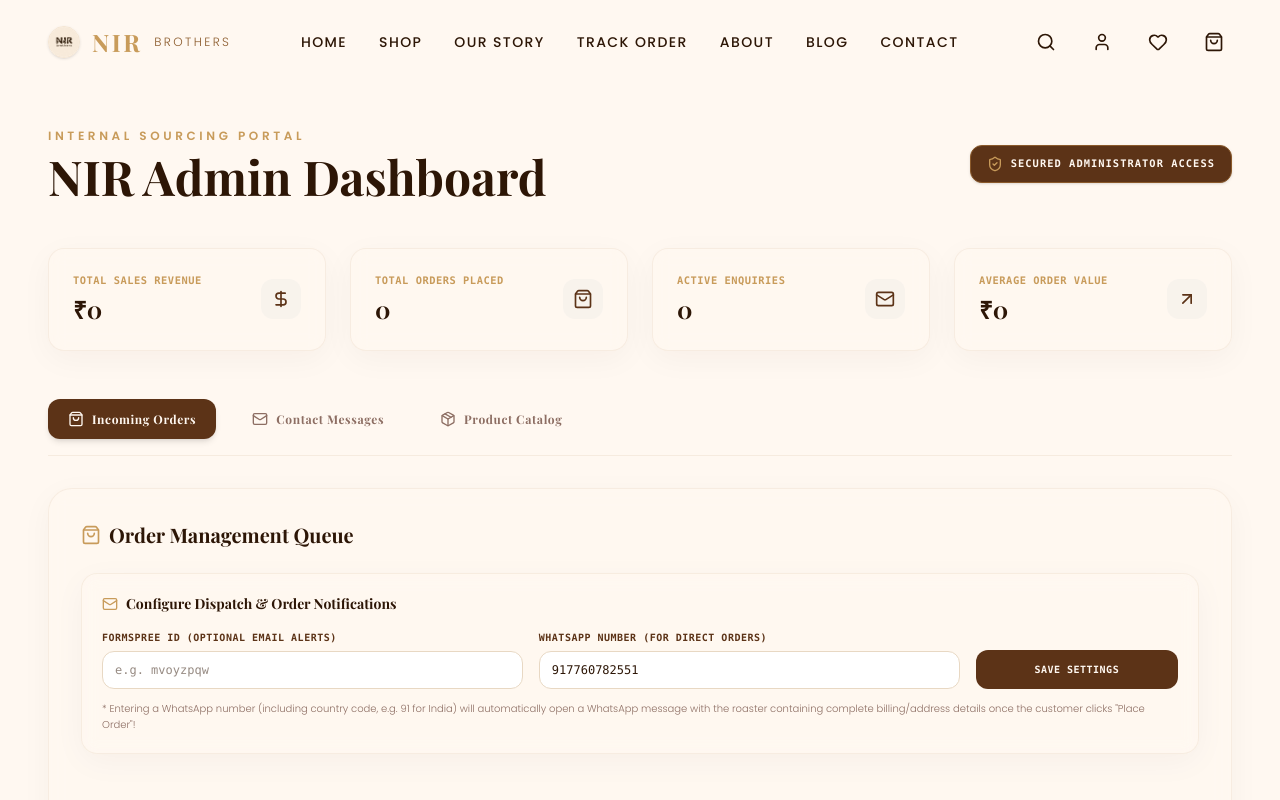
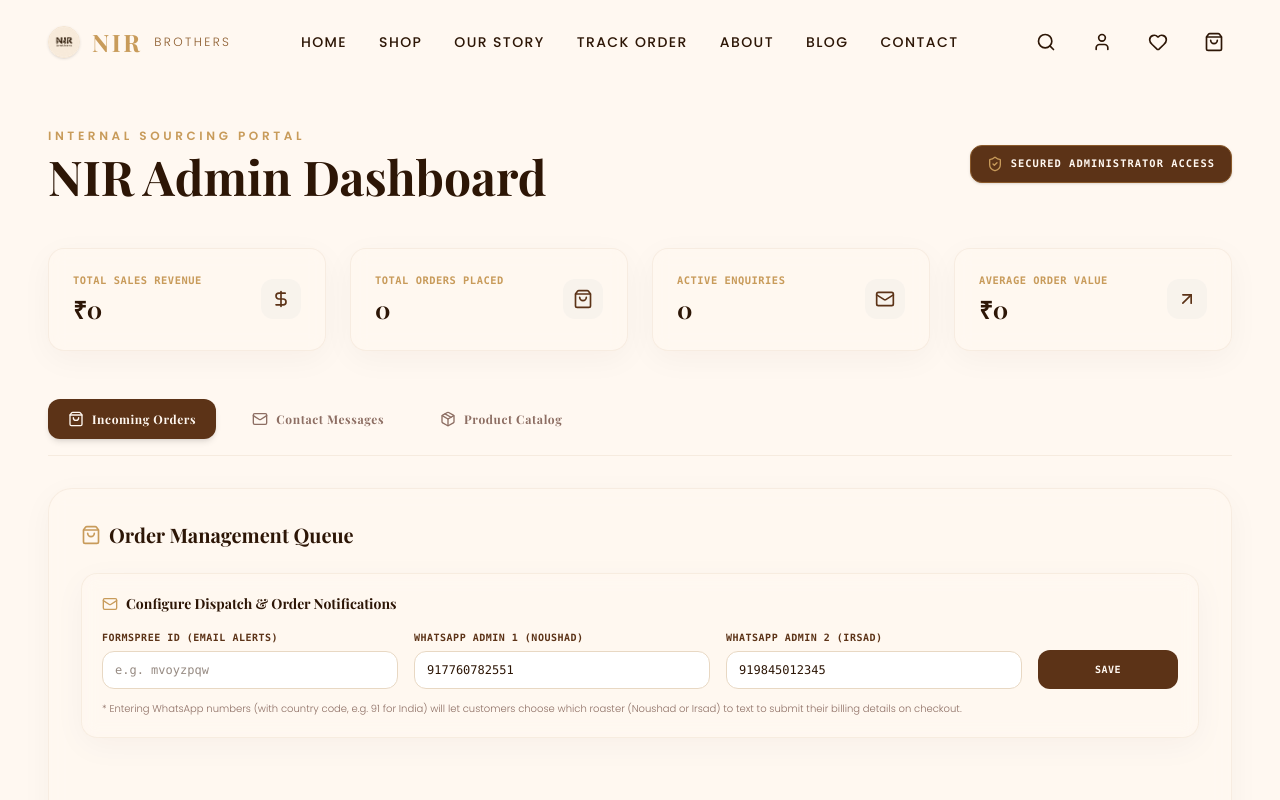
Before and after one commit to rumaizmohammed7-cmd/nir-brothers-coffee, a React (Vite) app: page /admin in a window 1280 px wide. Shown: the top 800 px of the page. Built offline with nearby package versions, Linux system fonts and the light colour scheme; a web font is replaced by a local one.

Commit message:
add support for configuring and choosing between two WhatsApp admin numbers during order checkout

```diff
--- a/src/pages/Admin.jsx
+++ b/src/pages/Admin.jsx
@@ -20,6 +20,7 @@
   });
   const [formspreeId, setFormspreeId] = useState('');
   const [whatsappNumber, setWhatsappNumber] = useState('');
+  const [whatsappNumber2, setWhatsappNumber2] = useState('');
   const [imageString, setImageString] = useState('');
   const [imagePreview, setImagePreview] = useState('');
 
@@ -30,6 +31,7 @@
     setFormspreeId(localStorage.getItem('nir_formspree_id') || '');
     // Load WhatsApp Number
     setWhatsappNumber(localStorage.getItem('nir_whatsapp_number') || '917760782551');
+    setWhatsappNumber2(localStorage.getItem('nir_whatsapp_number_2') || '919845012345');
 
     // Load orders
     const loadedOrders = JSON.parse(localStorage.getItem('nir_orders') || '[]');
@@ -68,6 +70,7 @@
     e.preventDefault();
     localStorage.setItem('nir_formspree_id', formspreeId);
     localStorage.setItem('nir_whatsapp_number', whatsappNumber);
+    localStorage.setItem('nir_whatsapp_number_2', whatsappNumber2);
     alert("Notification and Sourcing settings updated successfully!");
   };
 
@@ -273,12 +276,12 @@
                   <Mail className="w-4 h-4 text-coffee-500" />
                   <span>Configure Dispatch & Order Notifications</span>
                 </h3>
-                <form onSubmit={handleSaveSettings} className="grid grid-cols-1 md:grid-cols-5 gap-4 items-end">
+                <form onSubmit={handleSaveSettings} className="grid grid-cols-1 md:grid-cols-7 gap-4 items-end">
 
                   {/* Formspree */}
                   <div className="md:col-span-2 flex flex-col gap-1.5">
                     <label className="text-[10px] font-mono uppercase tracking-wider text-coffee-800 font-bold">
-                      Formspree ID (Optional Email Alerts)
+                      Formspree ID (Email Alerts)
                     </label>
                     <input
                       type="text"
@@ -289,16 +292,30 @@
                     />
                   </div>
 
-                  {/* WhatsApp */}
+                  {/* WhatsApp 1 */}
                   <div className="md:col-span-2 flex flex-col gap-1.5">
                     <label className="text-[10px] font-mono uppercase tracking-wider text-coffee-800 font-bold">
-                      WhatsApp Number (For Direct Orders)
+                      WhatsApp Admin 1 (Noushad)
+                    </label>
+                    <input
+                      type="text"
+                      placeholder="e.g. 917760782551"
+                      value={whatsappNumber}
+                      onChange={(e) => setWhatsappNumber(e.target.value)}
+                      className="bg-white text-xs px-3 py-2.5 rounded-xl border border-coffee-200 focus:outline-none focus:border-coffee-500 font-mono w-full"
+                    />
+                  </div>
+
+                  {/* WhatsApp 2 */}
+                  <div className="md:col-span-2 flex flex-col gap-1.5">
+                    <label className="text-[10px] font-mono uppercase tracking-wider text-coffee-800 font-bold">
+                      WhatsApp Admin 2 (Irsad)
                     </label>
                     <input
                       type="text"
                       placeholder="e.g. 919845012345"
-                      value={whatsappNumber}
-                      onChange={(e) => setWhatsappNumber(e.target.value)}
+                      value={whatsappNumber2}
+                      onChange={(e) => setWhatsappNumber2(e.target.value)}
                       className="bg-white text-xs px-3 py-2.5 rounded-xl border border-coffee-200 focus:outline-none focus:border-coffee-500 font-mono w-full"
                     />
                   </div>
@@ -307,15 +324,15 @@
                   <div className="md:col-span-1">
                     <button
                       type="submit"
-                      className="bg-coffee-800 text-coffee-50 hover:bg-coffee-500 hover:text-coffee-900 text-[10px] font-mono font-bold tracking-wider px-4 py-3 rounded-xl transition-all w-full text-center"
+                      className="bg-coffee-800 text-coffee-50 hover:bg-coffee-500 hover:text-coffee-900 text-[10px] font-mono font-bold tracking-wider px-2 py-3 rounded-xl transition-all w-full text-center"
                     >
-                      SAVE SETTINGS
+                      SAVE
                     </button>
                   </div>
 
                 </form>
                 <p className="text-[10px] text-coffee-600 font-light mt-3 leading-relaxed">
-                  * Entering a WhatsApp number (including country code, e.g. 91 for India) will automatically open a WhatsApp message with the roaster containing complete billing/address details once the customer clicks "Place Order"!
+                  * Entering WhatsApp numbers (with country code, e.g. 91 for India) will let customers choose which roaster (Noushad or Irsad) to text to submit their billing details on checkout.
                 </p>
               </div>
 
--- a/src/pages/Checkout.jsx
+++ b/src/pages/Checkout.jsx
@@ -11,6 +11,8 @@
   const [step, setStep] = useState(1); // 1: Shipping, 2: Payment, 3: Completed
   const [addressData, setAddressData] = useState({ name: '', email: '', phone: '', address: '', city: '', pincode: '' });
   const [paymentMethod, setPaymentMethod] = useState('cod');
+  const [placedOrderId, setPlacedOrderId] = useState('');
+  const [whatsappMsg, setWhatsappMsg] = useState('');
 
   useEffect(() => {
     document.title = "Checkout | NIR Brothers Coffee";
@@ -87,8 +89,6 @@
     }
 
     // WhatsApp redirection
-    const whatsappNumber = localStorage.getItem('nir_whatsapp_number') || '917760782551';
-    const cleanNumber = whatsappNumber.replace(/[^0-9]/g, '');
     const messageText = `*New Coffee Order from NIR Brothers!* ☕\n\n` +
       `*Order ID:* ${orderId}\n` +
       `*Customer:* ${addressData.name}\n` +
@@ -98,8 +98,8 @@
       `*Grand Total:* ₹${total}\n` +
       `*Payment Method:* ${paymentMethod === 'cod' ? 'Cash on Delivery' : paymentMethod === 'upi' ? 'UPI' : 'Card'}`;
 
-    window.open(`https://wa.me/${cleanNumber}?text=${encodeURIComponent(messageText)}`, '_blank');
-
+    setPlacedOrderId(orderId);
+    setWhatsappMsg(messageText);
     setStep(3);
     // clear cart after completing order
     setTimeout(() => {
@@ -359,9 +359,37 @@
             </div>
 
             <div className="bg-coffee-100/50 p-4 rounded-xl border border-coffee-200/20 w-full text-xs font-mono text-left flex flex-col gap-2">
-              <div className="flex justify-between"><span className="text-coffee-500">Order Ref</span><span className="font-semibold">NIR-#{Math.floor(100000 + Math.random() * 900000)}</span></div>
+              <div className="flex justify-between"><span className="text-coffee-500">Order Ref</span><span className="font-semibold">{placedOrderId}</span></div>
               <div className="flex justify-between"><span className="text-coffee-500">Deliver To</span><span className="font-semibold">{addressData.name || 'Brew Lover'}</span></div>
               <div className="flex justify-between"><span className="text-coffee-500">Estimated Delivery</span><span className="font-semibold">3-4 business days</span></div>
+            </div>
+
+            {/* WhatsApp dispatch option */}
+            <div className="bg-emerald-50/60 border border-emerald-200/50 p-4 rounded-2xl w-full text-center flex flex-col gap-2.5 my-1">
+              <span className="text-[9px] font-mono uppercase tracking-wider text-emerald-800 font-bold block">
+                Order dispatch on WhatsApp
+              </span>
+              <p className="text-[10px] text-coffee-700 leading-normal font-light">
+                Please click below to send your order details via WhatsApp to one of our roasters:
+              </p>
+              <div className="flex flex-col gap-2 mt-1">
+                <a
+                  href={`https://wa.me/${(localStorage.getItem('nir_whatsapp_number') || '917760782551').replace(/[^0-9]/g, '')}?text=${encodeURIComponent(whatsappMsg)}`}
+                  target="_blank"
+                  rel="noreferrer"
+                  className="bg-emerald-600 hover:bg-emerald-700 text-white font-mono text-xxs font-bold py-2.5 px-4 rounded-xl flex items-center justify-center gap-2 shadow-sm transition-all"
+                >
+                  💬 Send to Admin 1 (Noushad)
+                </a>
+                <a
+                  href={`https://wa.me/${(localStorage.getItem('nir_whatsapp_number_2') || '919845012345').replace(/[^0-9]/g, '')}?text=${encodeURIComponent(whatsappMsg)}`}
+                  target="_blank"
+                  rel="noreferrer"
+                  className="bg-emerald-600 hover:bg-emerald-700 text-white font-mono text-xxs font-bold py-2.5 px-4 rounded-xl flex items-center justify-center gap-2 shadow-sm transition-all"
+                >
+                  💬 Send to Admin 2 (Irsad)
+                </a>
+              </div>
             </div>
 
             <button
```
